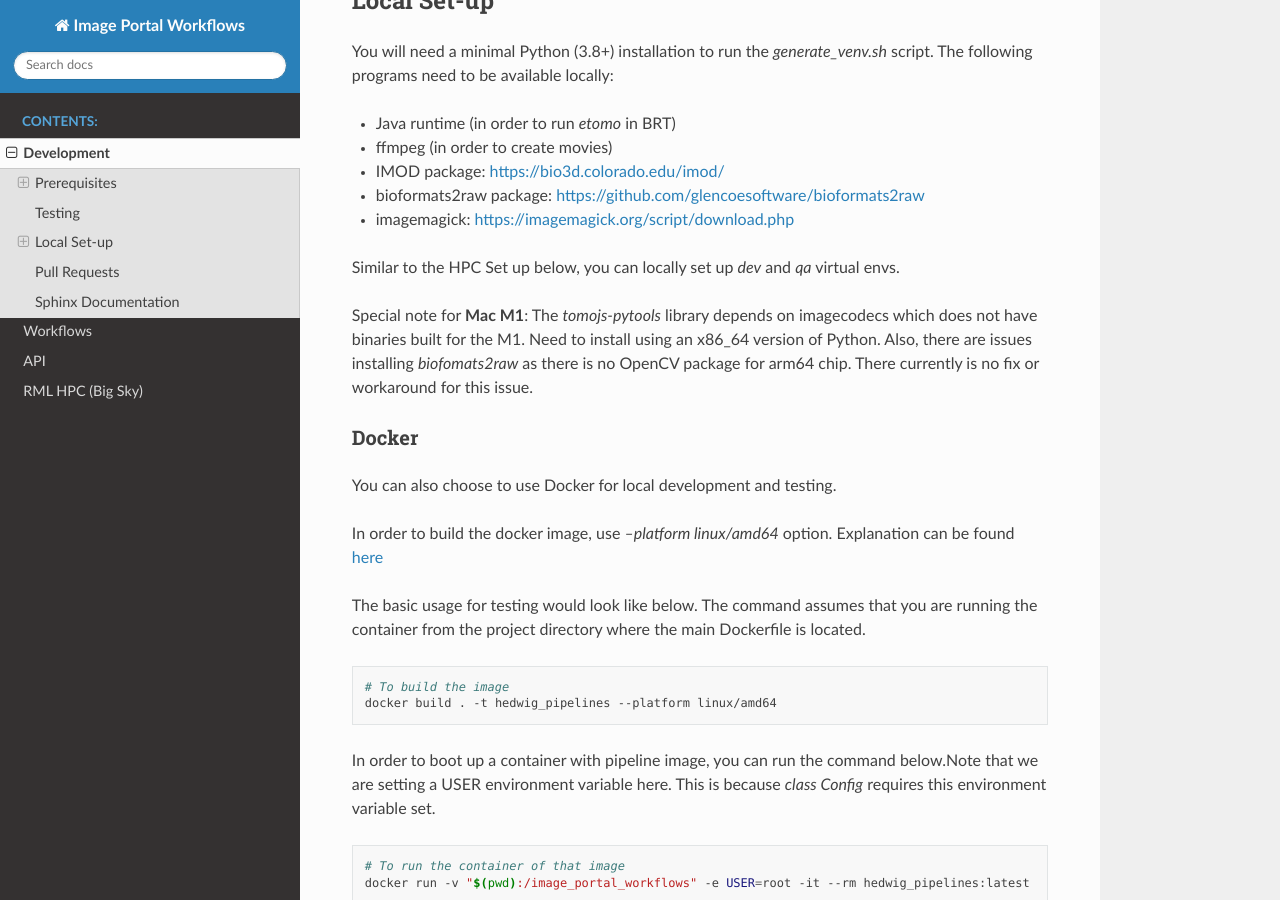
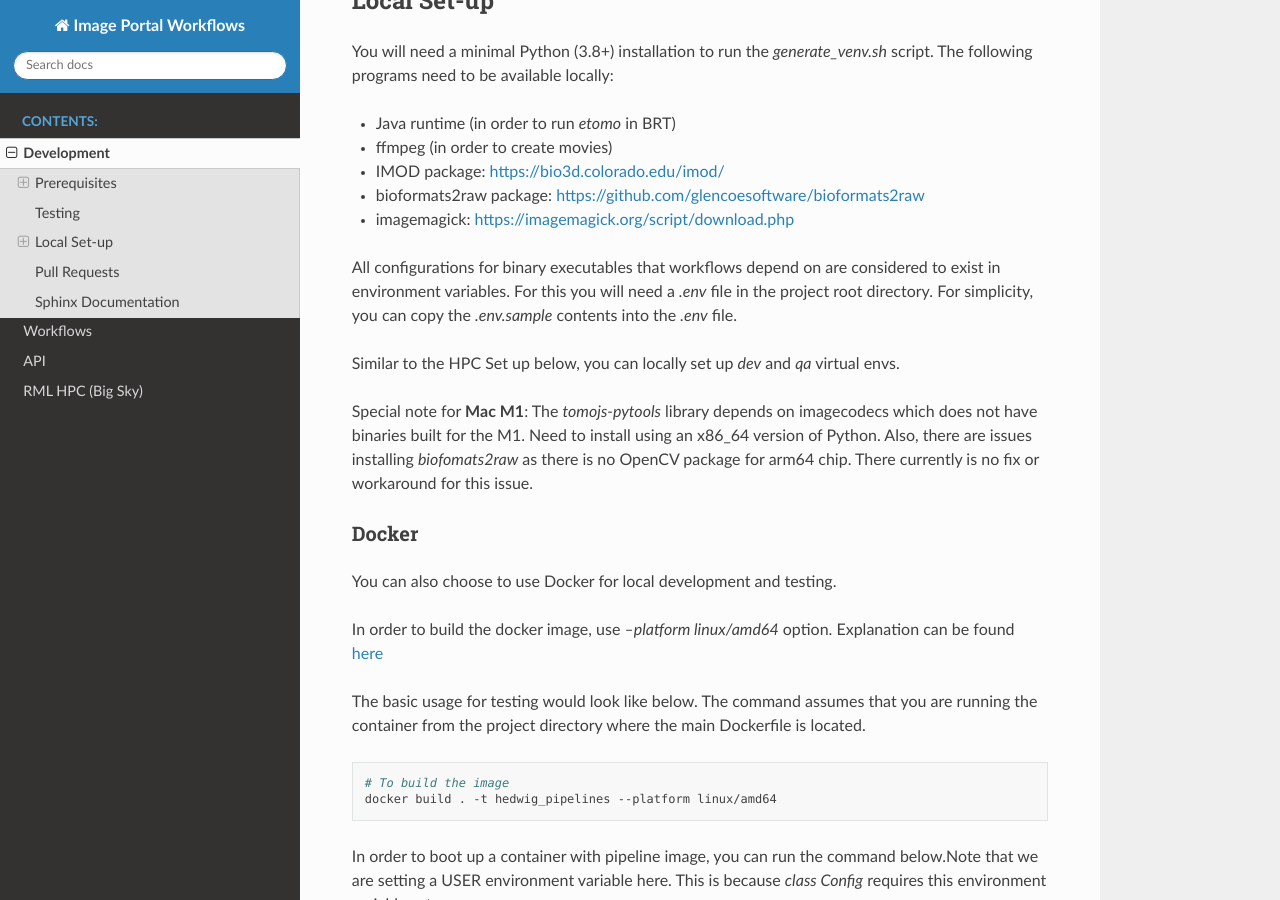
Before and after one commit to niaid/image_portal_workflows, a Sphinx documentation site: the page built from docs/source/development.rst, in a window 1280 px wide and 900 px high, scrolled down 2731 px. Built offline with Sphinx 7.4.7 and the Read the Docs theme 2.0.0, drawn with Linux system fonts in a browser that asks for light colours.

Commit message:
Add .env to docs

```diff
--- a/docs/source/development.rst
+++ b/docs/source/development.rst
@@ -123,6 +123,10 @@ The following programs need to be available locally:
 - IMOD package: https://bio3d.colorado.edu/imod/
 - bioformats2raw package: https://github.com/glencoesoftware/bioformats2raw
 - imagemagick: https://imagemagick.org/script/download.php
+
+All configurations for binary executables that workflows depend on are considered to exist in environment variables.
+For this you will need a `.env` file in the project root directory. For simplicity, you can copy the `.env.sample`
+contents into the `.env` file.
 
 Similar to the HPC Set up below, you can locally set up `dev` and `qa` virtual envs.
 
```
